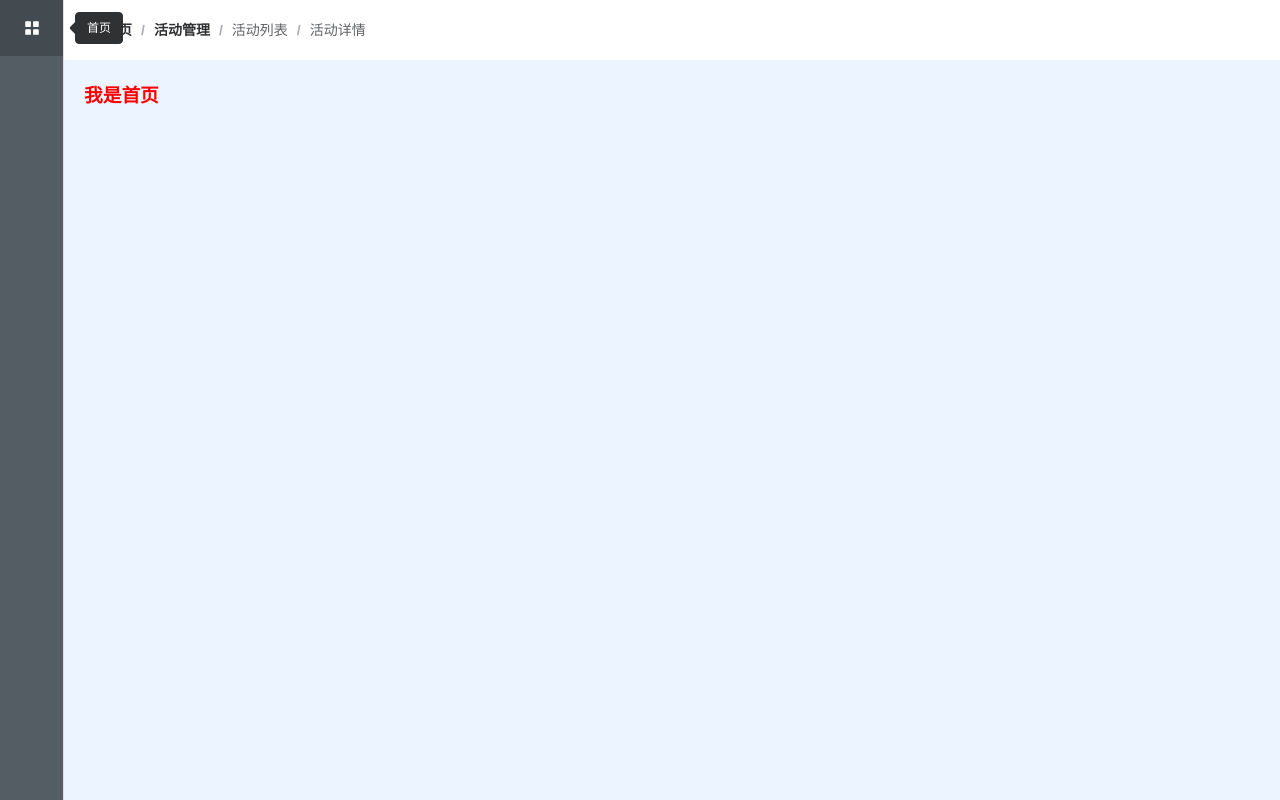
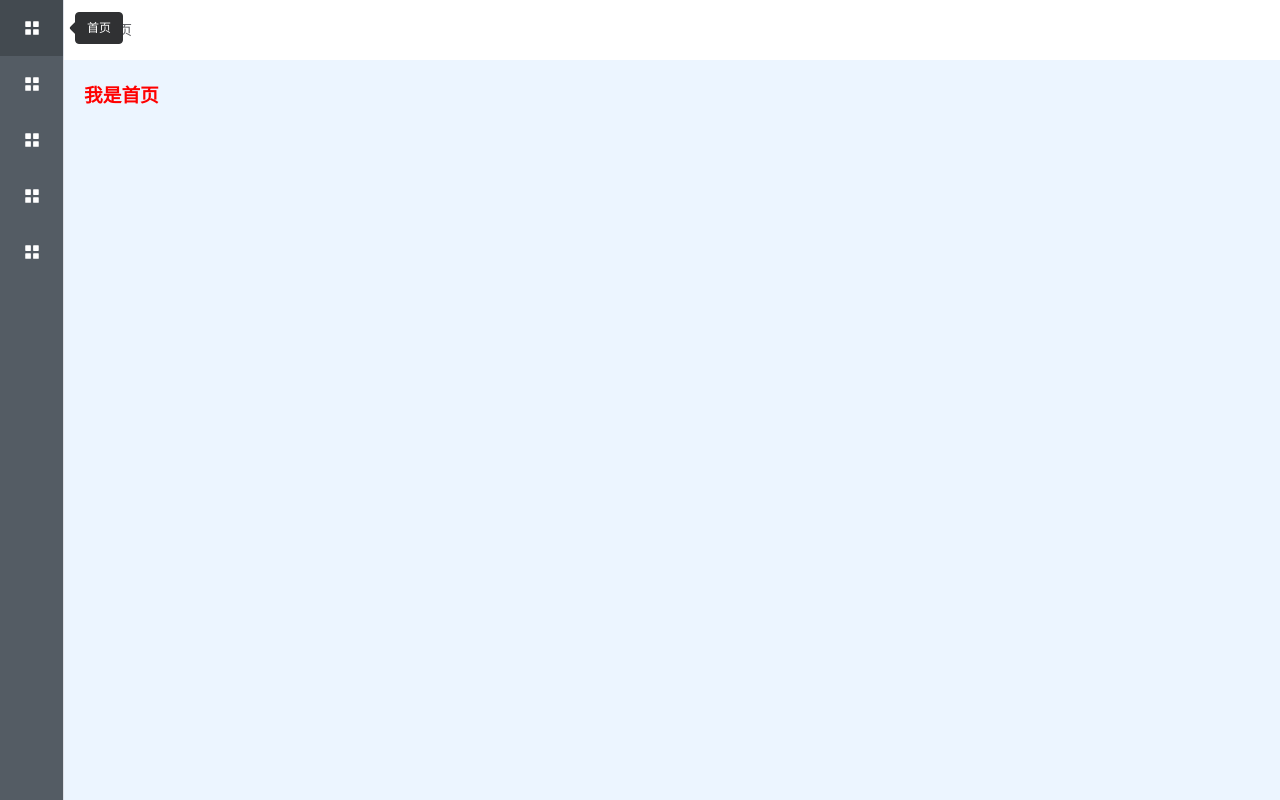
Before and after one commit to wuwanhai/shop-admin, a Vue app: page /#/ in a window 1280 px wide. Built offline with nearby package versions, Linux system fonts and the light colour scheme.

Commit message:
增加面包屑导航信息

```diff
--- a/src/layout/AppHeader/Breadcrumb.vue
+++ b/src/layout/AppHeader/Breadcrumb.vue
@@ -1,16 +1,20 @@
 <template>
   <el-breadcrumb separator="/">
-    <el-breadcrumb-item :to="{ path: '/' }">首页</el-breadcrumb-item>
-    <el-breadcrumb-item><a href="/">活动管理</a></el-breadcrumb-item>
-    <el-breadcrumb-item>活动列表</el-breadcrumb-item>
-    <el-breadcrumb-item>活动详情</el-breadcrumb-item>
+    <el-breadcrumb-item v-for="item in routes" :to="{ path: item.path }" :key="item.path">{{item.meta.title}}</el-breadcrumb-item>
   </el-breadcrumb>
 </template>
 
-<script>
-export default {
-  name: "Breadcrumb"
-}
+<script setup lang="ts">
+   import {useRouter} from "vue-router";
+   import {computed} from "vue";
+
+   const router = useRouter()
+
+   const routes = computed(()=> {
+     // filter 过滤掉没值的
+     // router.currentRoute.value.matched 是当前路由的相关信息
+     return router.currentRoute.value.matched.filter(item => item.meta.title)
+   })
 </script>
 
 <style scoped>
--- a/src/layout/components/AppMenu.vue
+++ b/src/layout/components/AppMenu.vue
@@ -20,7 +20,7 @@
         </el-menu-item>
         <el-sub-menu index="/order" >
           <template #title>
-            <i class="el-icon-location"></i>
+            <el-icon><icon-menu /></el-icon>
             <span>订单</span>
           </template>
           <el-menu-item index="/order/list">
@@ -36,7 +36,7 @@
 
         <el-sub-menu index="/permission" >
           <template #title>
-            <i class="el-icon-location"></i>
+            <el-icon><icon-menu /></el-icon>
             <span>媒体</span>
           </template>
           <el-menu-item index="/permission/role">
@@ -47,7 +47,7 @@
 
         <el-sub-menu index="/product" >
           <template #title>
-            <i class="el-icon-location"></i>
+            <el-icon><icon-menu /></el-icon>
             <span>商品</span>
           </template>
 
@@ -73,7 +73,7 @@
 
         <el-sub-menu index="/permission" >
           <template #title>
-            <i class="el-icon-location"></i>
+            <el-icon><icon-menu /></el-icon>
             <span>权限</span>
           </template>
           <el-menu-item index="/permission/role">
--- a/src/router/index.ts
+++ b/src/router/index.ts
@@ -1,4 +1,5 @@
 import {createRouter, createWebHashHistory, createWebHistory, RouteRecordRaw} from 'vue-router'
+
 import AppLayout from '@/layout/AppLayout.vue'
 import product from "@/router/modules/product";
 import permission from "@/router/modules/permission";
@@ -16,7 +17,9 @@ const routes: RouteRecordRaw[] = [
             {
                 path: '/',
                 name: 'home',
-                component: () => import('../views/home/index.vue')
+                component: () => import('../views/home/index.vue'),
+                // 自定义元数据
+                meta:{title:'首页'}
             },
             product,
             permission,
--- a/src/router/modules/order.ts
+++ b/src/router/modules/order.ts
@@ -5,14 +5,17 @@ const routes: RouteRecordRaw =
         // component 如果是无路由，则用 routerview ，斜杠可以决定路由是单页面，还是关联页面
         path:'order',
         component: () => RouterView,
+        meta:{title:'订单'},
         children:[
             {
                 path: 'list',
                 name: 'order_list',
+                meta:{title:'订单列表'},
                 component: () => import('@/views/order/list/index.vue')
             },
             {
                 path: 'offline',
+                meta:{title:'完成订单'},
                 name: 'order_offline',
                 component: () => import('@/views/order/offline/index.vue')
             },
--- a/src/router/modules/permission.ts
+++ b/src/router/modules/permission.ts
@@ -3,20 +3,24 @@ import {RouteRecordRaw, RouterView} from "vue-router";
 const routes: RouteRecordRaw = {
     // component 如果是无路由，则用 routerview ，斜杠可以决定路由是单页面，还是关联页面
     path:'permission',
+    meta:{title:'权限'},
     component: () => RouterView,
     children:[
         {
             path: 'admin',
             name: 'permission_admin',
+            meta:{title:'管理员'},
             component: () => import('@/views/permission/admin/index.vue')
         },
         {
             path: 'rule',
+            meta:{title:'规则'},
             name: 'permission_rule',
             component: () => import('@/views/permission/rule/index.vue')
         },
         {
             path: 'role',
+            meta:{title:'角色'},
             name: 'permission_role',
             component: () => import('@/views/permission/role/index.vue')
         },
--- a/src/router/modules/product.ts
+++ b/src/router/modules/product.ts
@@ -5,26 +5,31 @@ const routes: RouteRecordRaw = {
     // component 如果是无路由，则用 routerview ，斜杠可以决定路由是单页面，还是关联页面
     // path 加上斜杠是相对路径
     path:'product',
+    meta:{title:'商品'},
     component: () => RouterView,
     children:[
         {
             path: 'attr',
             name: 'product_attr',
+            meta:{title:'商品规则'},
             component: () => import('@/views/product/attr/index.vue')
         },
         {
             path: 'classify',
             name: 'product_classify',
+            meta:{title:'商品类别'},
             component: () => import('@/views/product/classify/index.vue')
         },
         {
             path: 'reply',
             name: 'product_reply',
+            meta:{title:'商品评价'},
             component: () => import('@/views/product/reply/index.vue')
         },
         {
             path: 'list',
             name: 'product_list',
+            meta:{title:'商品列表'},
             component: () => import('@/views/product/list/index.vue')
         },
 
```
Also changed, not shown: src/router.d.ts (added, +9 -0 lines).
